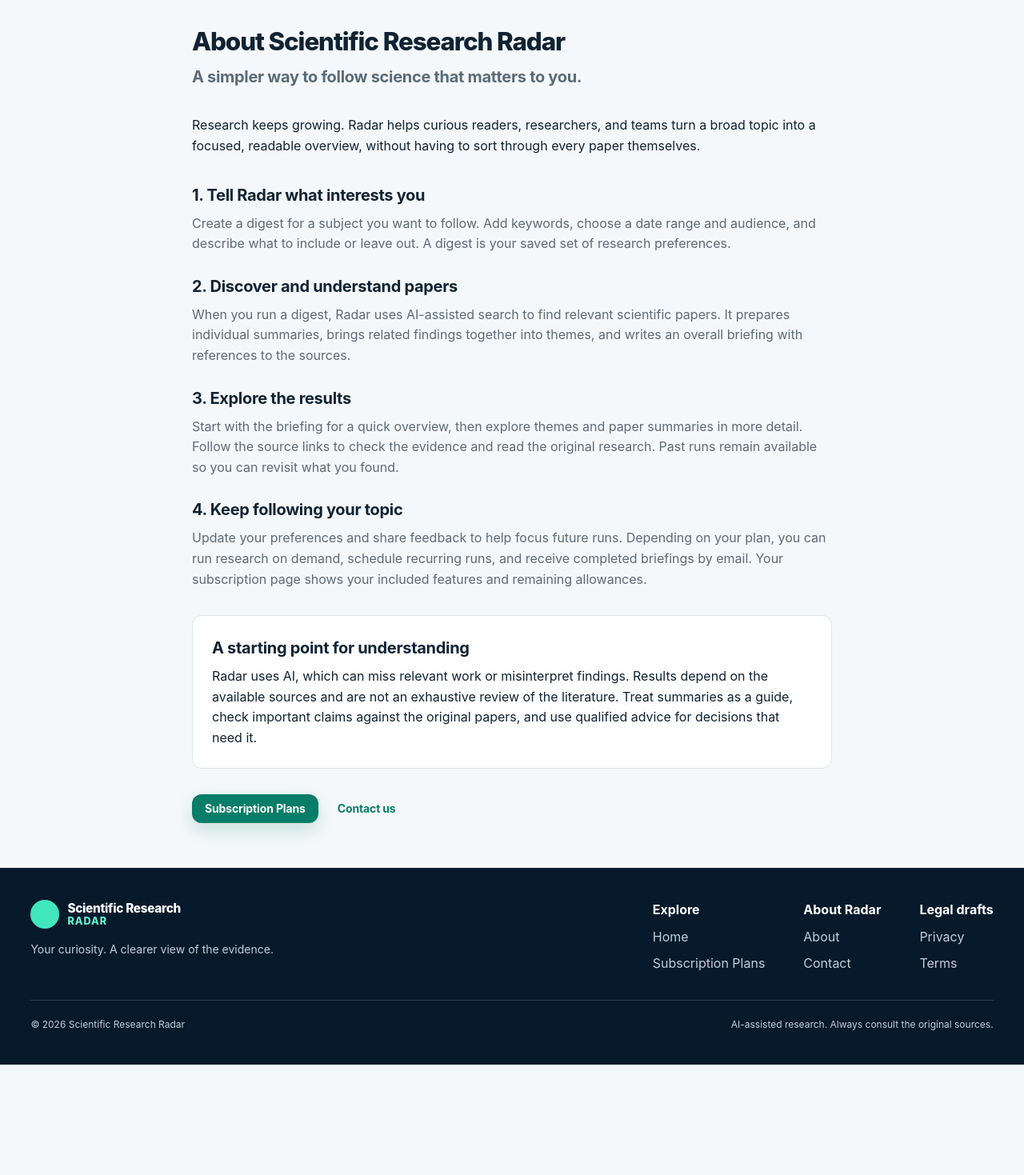
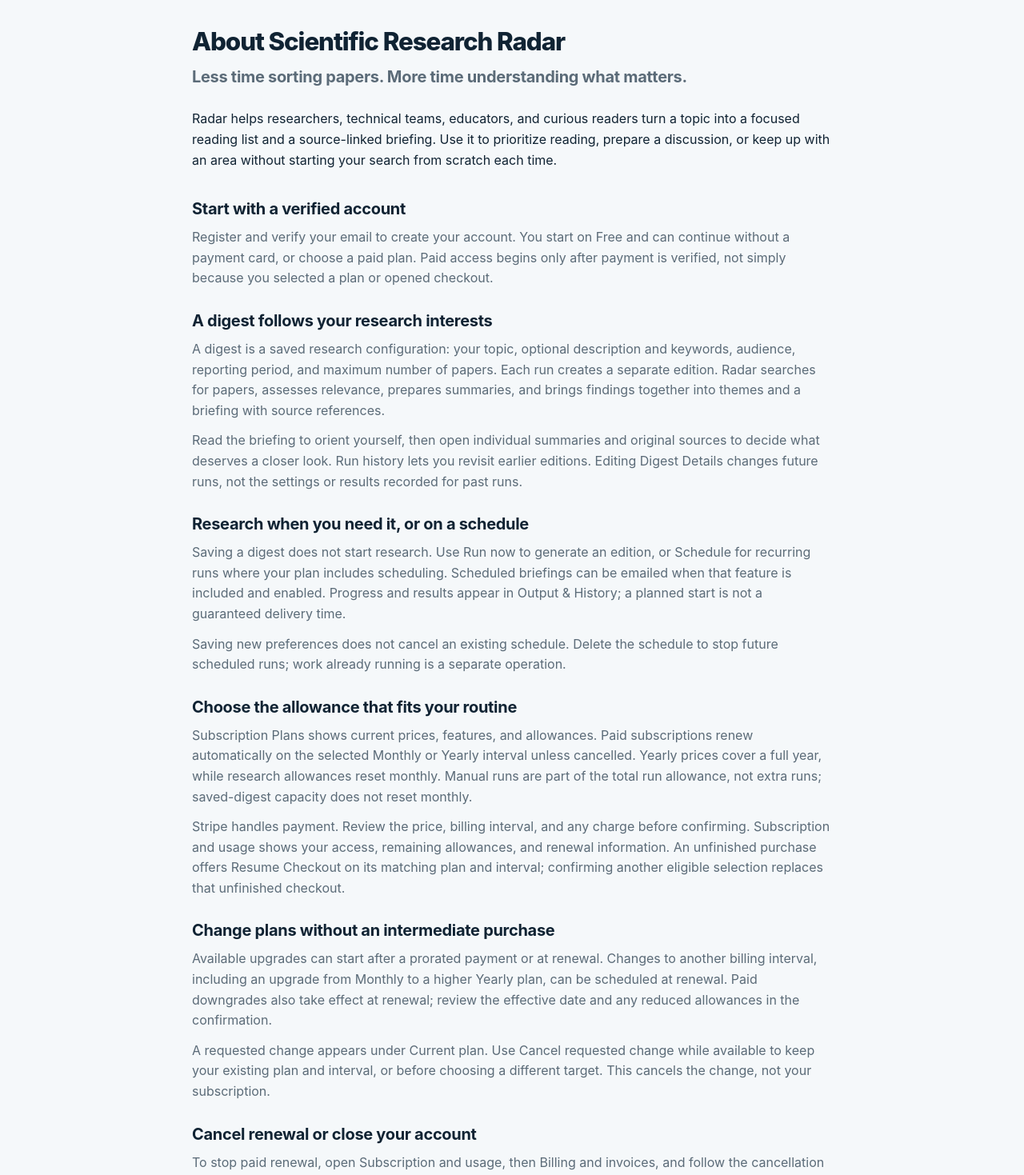
Before and after one commit to svasylevskyi/scientific-research-radar, a React (Vite) app in the folder frontend/: page /about in a window 1280 px wide. Shown: the part 100-1569 px from the top of the page at 80% size. Before the commit the page ends 1431 px from the top, so only its background shows below. Built offline with nearby package versions, Linux system fonts and the light colour scheme; no server answers; some icons are missing.

Commit message:
Expand About guidance and align legal drafts with the live service

```diff
--- a/frontend/src/pages/AboutPage.tsx
+++ b/frontend/src/pages/AboutPage.tsx
@@ -1,29 +1,90 @@
-import { Box, Button, Container, Paper, Stack, Typography } from "@mui/material";
+import { Box, Button, Container, Link, Paper, Stack, Typography } from "@mui/material";
 import { Link as RouterLink } from "react-router-dom";
 import { MarketingHeader } from "../components/MarketingHeader";
 
-const steps = [
-  ["Tell Radar what interests you", "Create a digest for a subject you want to follow. Add keywords, choose a date range and audience, and describe what to include or leave out. A digest is your saved set of research preferences."],
-  ["Discover and understand papers", "When you run a digest, Radar uses AI-assisted search to find relevant scientific papers. It prepares individual summaries, brings related findings together into themes, and writes an overall briefing with references to the sources."],
-  ["Explore the results", "Start with the briefing for a quick overview, then explore themes and paper summaries in more detail. Follow the source links to check the evidence and read the original research. Past runs remain available so you can revisit what you found."],
-  ["Keep following your topic", "Update your preferences and share feedback to help focus future runs. Depending on your plan, you can run research on demand, schedule recurring runs, and receive completed briefings by email. Your subscription page shows your included features and remaining allowances."],
+const sections = [
+  {
+    id: "getting-started",
+    title: "Start with a verified account",
+    paragraphs: [
+      "Register and verify your email to create your account. You start on Free and can continue without a payment card, or choose a paid plan. Paid access begins only after payment is verified, not simply because you selected a plan or opened checkout.",
+    ],
+  },
+  {
+    id: "your-digests",
+    title: "A digest follows your research interests",
+    paragraphs: [
+      "A digest is a saved research configuration: your topic, optional description and keywords, audience, reporting period, and maximum number of papers. Each run creates a separate edition. Radar searches for papers, assesses relevance, prepares summaries, and brings findings together into themes and a briefing with source references.",
+      "Read the briefing to orient yourself, then open individual summaries and original sources to decide what deserves a closer look. Run history lets you revisit earlier editions. Editing Digest Details changes future runs, not the settings or results recorded for past runs.",
+    ],
+  },
+  {
+    id: "recurring-research",
+    title: "Research when you need it, or on a schedule",
+    paragraphs: [
+      "Saving a digest does not start research. Use Run now to generate an edition, or Schedule for recurring runs where your plan includes scheduling. Scheduled briefings can be emailed when that feature is included and enabled. Progress and results appear in Output & History; a planned start is not a guaranteed delivery time.",
+      "Saving new preferences does not cancel an existing schedule. Delete the schedule to stop future scheduled runs; work already running is a separate operation.",
+    ],
+  },
+  {
+    id: "subscriptions",
+    title: "Choose the allowance that fits your routine",
+    paragraphs: [
+      "Subscription Plans shows current prices, features, and allowances. Paid subscriptions renew automatically on the selected Monthly or Yearly interval unless cancelled. Yearly prices cover a full year, while research allowances reset monthly. Manual runs are part of the total run allowance, not extra runs; saved-digest capacity does not reset monthly.",
+      "Stripe handles payment. Review the price, billing interval, and any charge before confirming. Subscription and usage shows your access, remaining allowances, and renewal information. An unfinished purchase offers Resume Checkout on its matching plan and interval; confirming another eligible selection replaces that unfinished checkout.",
+    ],
+  },
+  {
+    id: "plan-changes",
+    title: "Change plans without an intermediate purchase",
+    paragraphs: [
+      "Available upgrades can start after a prorated payment or at renewal. Changes to another billing interval, including an upgrade from Monthly to a higher Yearly plan, can be scheduled at renewal. Paid downgrades also take effect at renewal; review the effective date and any reduced allowances in the confirmation.",
+      "A requested change appears under Current plan. Use Cancel requested change while available to keep your existing plan and interval, or before choosing a different target. This cancels the change, not your subscription.",
+    ],
+  },
+  {
+    id: "ending-use",
+    title: "Cancel renewal or close your account",
+    paragraphs: [
+      "To stop paid renewal, open Subscription and usage, then Billing and invoices, and follow the cancellation flow. Ordinary cancellation keeps verified paid access until its end date, then Free applies. Saved research remains, but Free limits apply and incompatible schedules pause. Simply stopping use or deleting a digest does not cancel your subscription.",
+      "Profile → Close account is different: it ends access immediately and starts account-data removal and billing resolution. It cannot be undone and does not automatically issue a refund. Cancellation and closure do not remove any applicable withdrawal or refund rights; contact support about those requests.",
+    ],
+  },
 ];
 
 export function AboutPage() {
-  return <Box><MarketingHeader /><Container component="main" maxWidth="md" sx={{ py: { xs: 4, md: 7 } }}>
+  return (
+    <Box>
+      <MarketingHeader />
+      <Container component="main" maxWidth="md" sx={{ py: { xs: 4, md: 7 } }}>
         <Box data-page-column="centered" sx={{ width: "100%", maxWidth: 800, minWidth: 0, mx: "auto" }}>
           <Typography component="h1" variant="h3" gutterBottom>About Scientific Research Radar</Typography>
-          <Typography variant="h6" color="text.secondary" sx={{ mb: 4 }}>A simpler way to follow science that matters to you.</Typography>
-          <Typography sx={{ mb: 4 }}>Research keeps growing. Radar helps curious readers, researchers, and teams turn a broad topic into a focused, readable overview, without having to sort through every paper themselves.</Typography>
-          <Stack spacing={3}>{steps.map(([title, description], index) => <Box key={title}>
-            <Typography component="h2" variant="h6" gutterBottom>{index + 1}. {title}</Typography>
-            <Typography color="text.secondary">{description}</Typography>
-          </Box>)}</Stack>
-          <Paper variant="outlined" sx={{ p: 3, my: 4 }}>
-            <Typography component="h2" variant="h6" gutterBottom>A starting point for understanding</Typography>
-            <Typography>Radar uses AI, which can miss relevant work or misinterpret findings. Results depend on the available sources and are not an exhaustive review of the literature. Treat summaries as a guide, check important claims against the original papers, and use qualified advice for decisions that need it.</Typography>
+          <Typography variant="h6" color="text.secondary" sx={{ mb: 3 }}>Less time sorting papers. More time understanding what matters.</Typography>
+          <Typography sx={{ mb: 4 }}>Radar helps researchers, technical teams, educators, and curious readers turn a topic into a focused reading list and a source-linked briefing. Use it to prioritize reading, prepare a discussion, or keep up with an area without starting your search from scratch each time.</Typography>
+          <Stack spacing={3}>
+            {sections.map(({ id, title, paragraphs }) => (
+              <Box component="section" key={id} aria-labelledby={`about-${id}`}>
+                <Typography id={`about-${id}`} component="h2" variant="h6" gutterBottom>{title}</Typography>
+                <Stack spacing={1.5}>
+                  {paragraphs.map(paragraph => <Typography key={paragraph} color="text.secondary" sx={{ overflowWrap: "anywhere" }}>{paragraph}</Typography>)}
+                </Stack>
+              </Box>
+            ))}
+          </Stack>
+          <Paper component="section" aria-labelledby="about-limitations" variant="outlined" sx={{ p: { xs: 2, sm: 3 }, my: 4 }}>
+            <Typography id="about-limitations" component="h2" variant="h6" gutterBottom>A starting point for understanding</Typography>
+            <Typography>AI can miss relevant work or misinterpret findings. A run may find fewer papers than requested, and summaries may rely on abstracts or metadata rather than full text. Check source and summary-basis notes and verify important claims in the original papers. Radar is not an exhaustive literature review or a substitute for qualified professional advice.</Typography>
           </Paper>
-          <Stack direction="row" gap={2} flexWrap="wrap"><Button component={RouterLink} to="/plans" variant="contained">Subscription Plans</Button><Button component={RouterLink} to="/contact">Contact us</Button></Stack>
+          <Stack direction="row" gap={2} flexWrap="wrap">
+            <Button component={RouterLink} to="/plans" variant="contained">Subscription Plans</Button>
+            <Button component={RouterLink} to="/radar/subscription">Review Subscription</Button>
+            <Button component={RouterLink} to="/contact">Contact us</Button>
+          </Stack>
+          <Typography variant="body2" color="text.secondary" sx={{ mt: 2 }}>
+            For data handling and service conditions, see the <Link component={RouterLink} to="/privacy">Privacy notice</Link> and <Link component={RouterLink} to="/terms">Terms of use</Link>. Both are currently marked as drafts pending final operator details and review.
+          </Typography>
         </Box>
-      </Container></Box>;
+      </Container>
+    </Box>
+  );
 }
```
Also changed, not shown: frontend/src/pages/LegalPage.tsx (+32 -20 lines), 2 other files (tests, documents, lock files or other folders).
